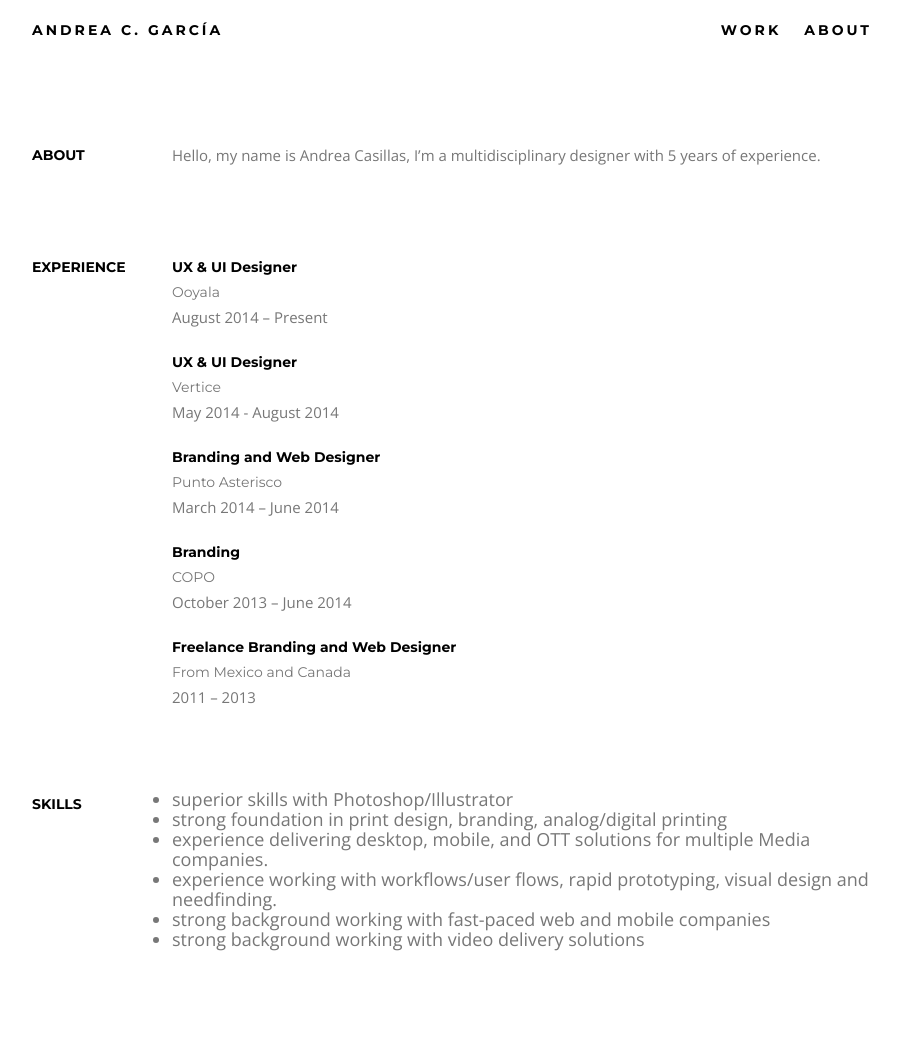
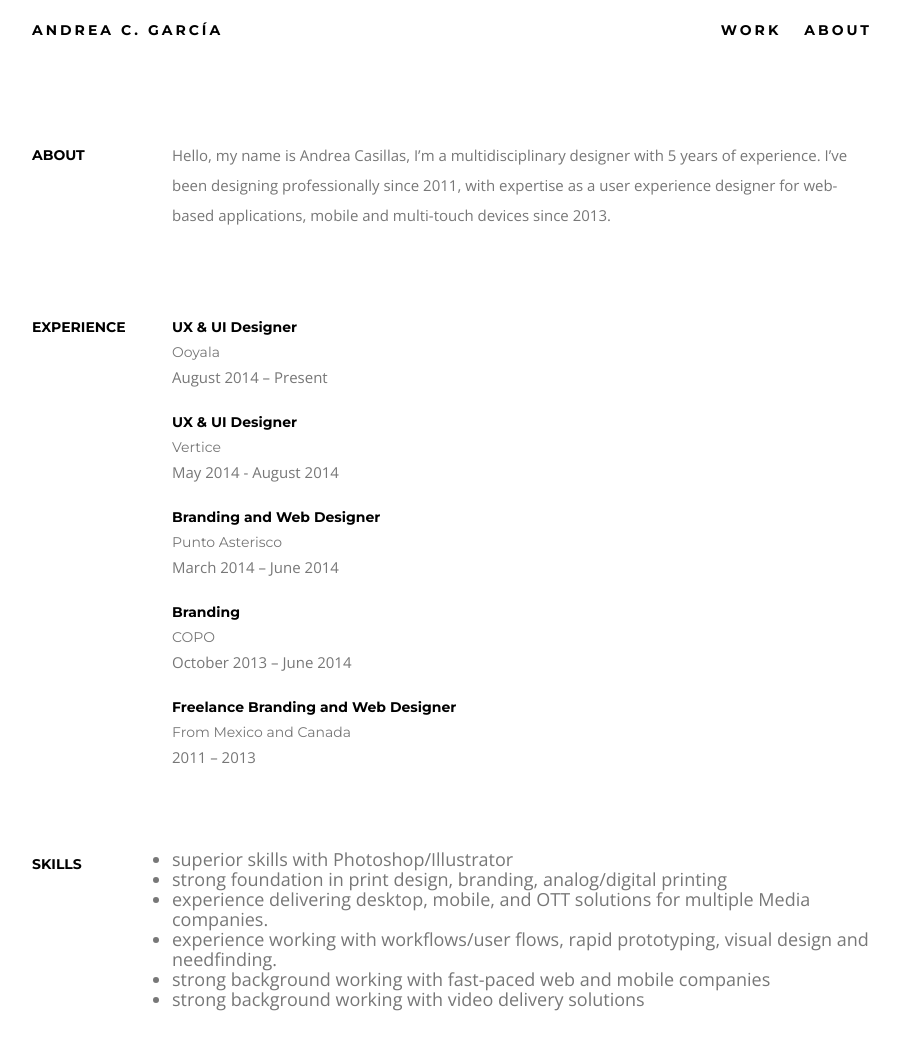
Before and after one commit to acasillas/acasillas, a Jekyll site: the page built from about.md, in a window 1280 px wide and 1089 px high. Shown: the top 1050 px of the window, without its empty margins (188-1087 px from the left). Built offline with Jekyll 4.4.1, drawn with Linux system fonts in a browser that asks for light colours.

Commit message:
Update about.md

```diff
--- a/about.md
+++ b/about.md
@@ -5,7 +5,7 @@ permalink: /about/
 class: about
 ---
 
-Hello, my name is Andrea Casillas, I'm a multidisciplinary designer with 5 years of experience.
+Hello, my name is Andrea Casillas, I'm a multidisciplinary designer with 5 years of experience. I've been designing professionally since 2011, with expertise as a user experience designer for web-based applications, mobile and multi-touch devices since 2013.
 
 ---
 
```
